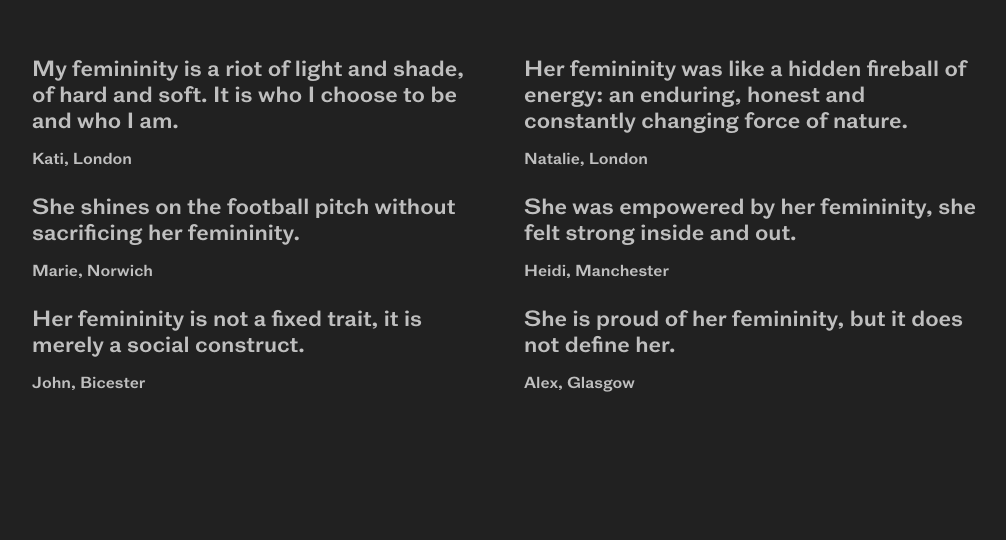
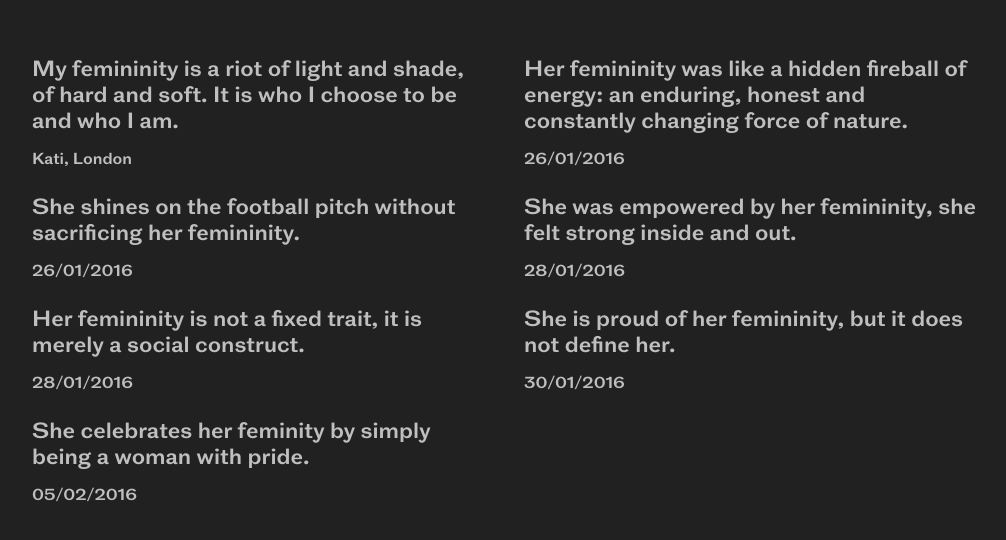
Before and after one commit to Josephwalker/femininity, a website: page index.html in a window 1280 px wide. Shown: the part 3674-4214 px from the top of the page, without its empty margins (128-1134 px from the left). Drawn offline with nearby package versions, Linux system fonts and the light colour scheme; files whose address does not match are found by name.

Commit message:
Update index.html

```diff
--- a/index.html
+++ b/index.html
@@ -80,31 +80,37 @@ Really?! What does ‘femininity’ mean to you? Tell us here." class="quote" ma
              --><blockquote class="layout__item lap-and-up-1/2 mb pr-">
                     <p class="mb-">Her femininity was like a hidden fireball of energy: an enduring, honest and constantly changing force of nature.</p>
                     <footer>
-                        <cite>Natalie, London</cite>
+                        <cite>26/01/2016</cite>
                     </footer>
                 </blockquote><!--
              --><blockquote class="layout__item lap-and-up-1/2 mb pr-">
                     <p class="mb-">She shines on the football pitch without sacrificing her femininity.</p>
                     <footer>
-                        <cite>Marie, Norwich</cite>
+                        <cite>26/01/2016</cite>
                     </footer>
                 </blockquote><!--
              --><blockquote class="layout__item lap-and-up-1/2 mb pr-">
                     <p class="mb-">She was empowered by her femininity, she felt strong inside and out.</p>
                     <footer>
-                        <cite>Heidi, Manchester</cite>
+                        <cite>28/01/2016</cite>
                     </footer>
                 </blockquote><!--
              --><blockquote class="layout__item lap-and-up-1/2 mb pr-">
                     <p class="mb-">Her femininity is not a fixed trait, it is merely a social construct.</p>
                     <footer>
-                        <cite>John, Bicester</cite>
+                        <cite>28/01/2016</cite>
                     </footer>
                 </blockquote><!--
              --><blockquote class="layout__item lap-and-up-1/2 mb pr-">
                     <p class="mb-">She is proud of her femininity, but it does not define her.</p>
                     <footer>
-                        <cite>Alex, Glasgow</cite>
+                        <cite>30/01/2016</cite>
+                    </footer>
+                </blockquote><!--
+             --><blockquote class="layout__item lap-and-up-1/2 mb pr-">
+                    <p class="mb-">She celebrates her feminity by simply being a woman with pride.</p>
+                    <footer>
+                        <cite>05/02/2016</cite>
                     </footer>
                 </blockquote>
             </div>
```
